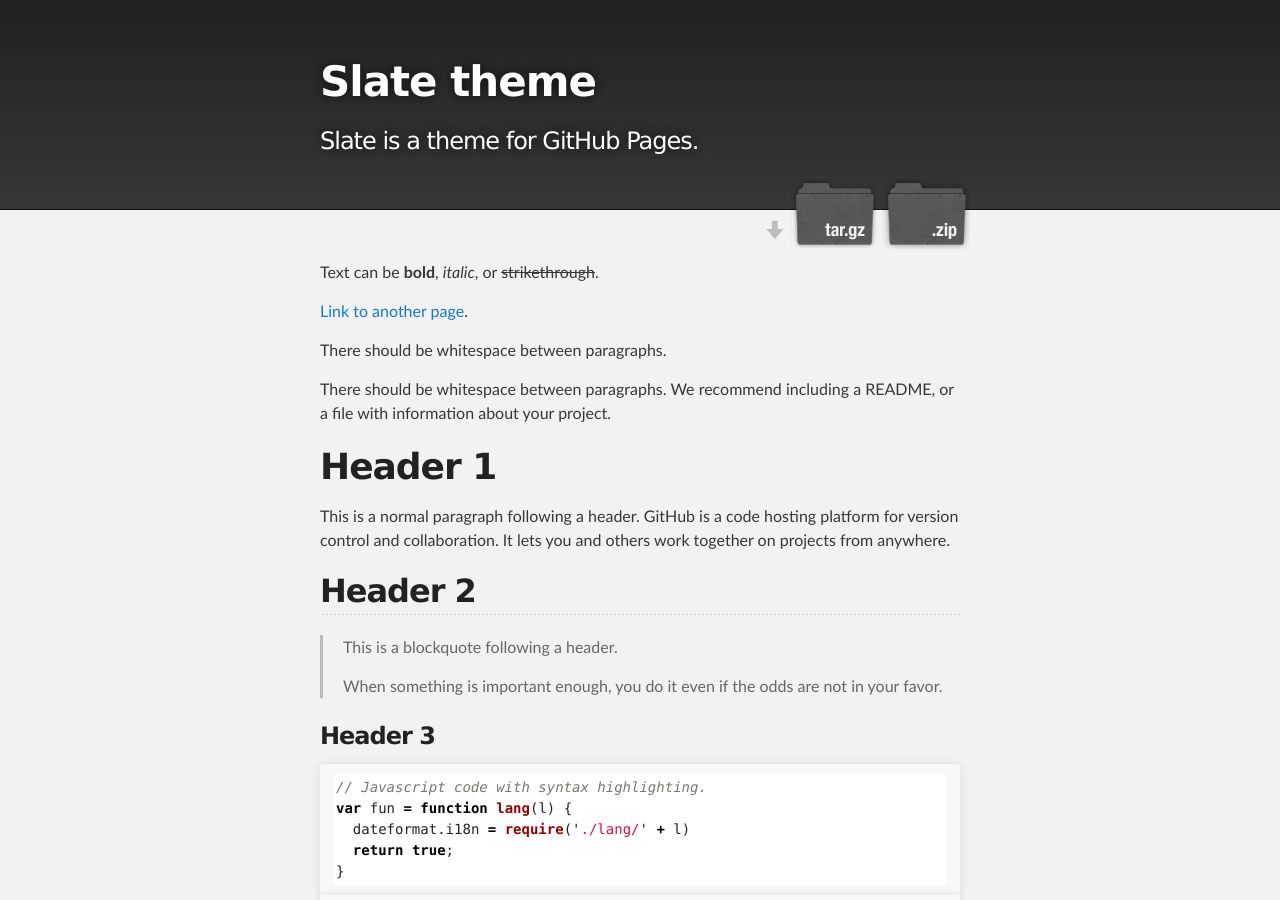
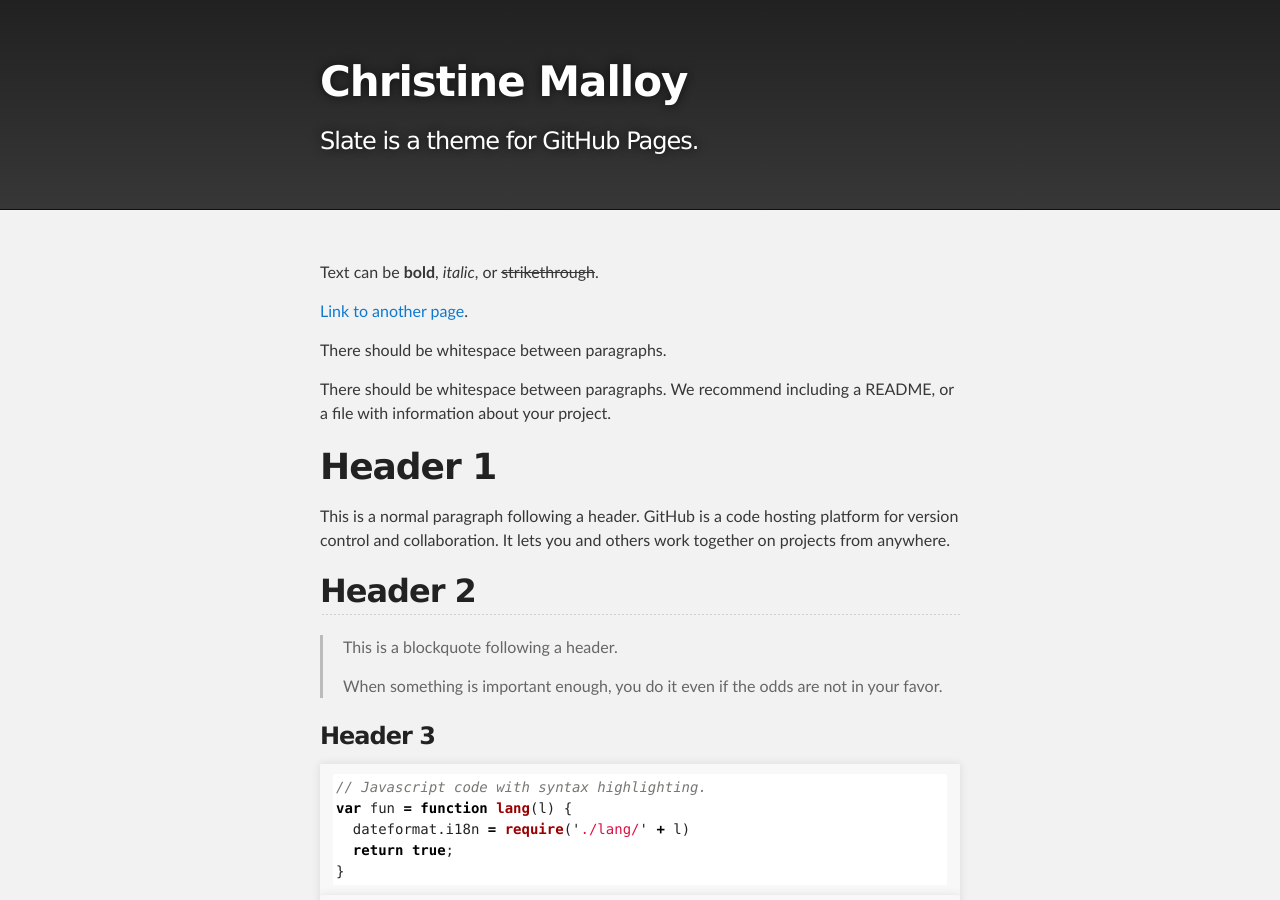
Before and after one commit to cmmalloy/cmmalloy.github.io, a Jekyll site: the page built from index.md, in a window 1280 px wide and 900 px high. Built offline with Jekyll 4.4.1, drawn with Linux system fonts in a browser that asks for light colours.

Commit message:
Update _config.yml

```diff
--- a/_config.yml
+++ b/_config.yml
@@ -1,5 +1,5 @@
-title: Slate theme
+title: Christine Malloy
 description: Slate is a theme for GitHub Pages.
-show_downloads: true
+show_downloads: false
 google_analytics:
 theme: jekyll-theme-slate
```
